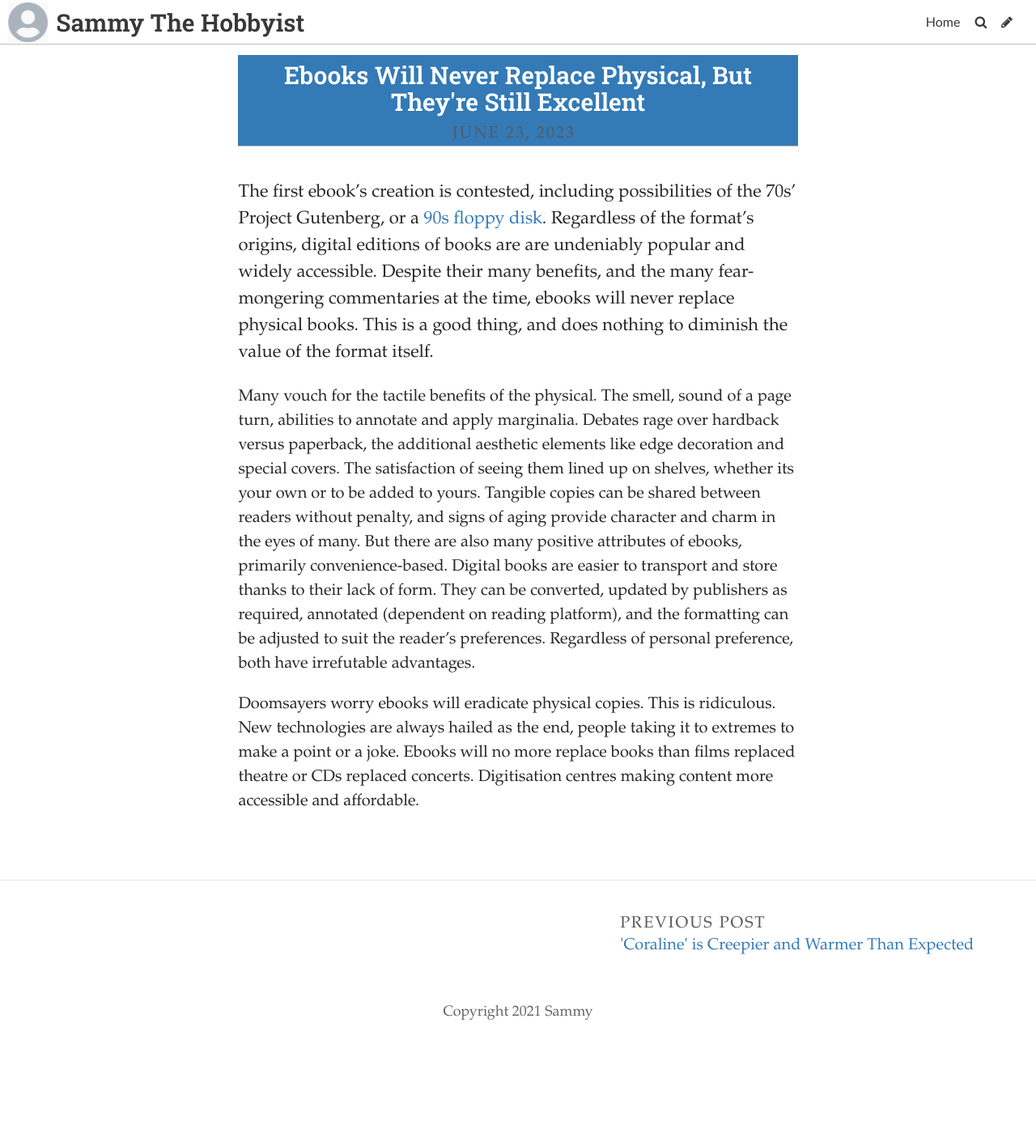
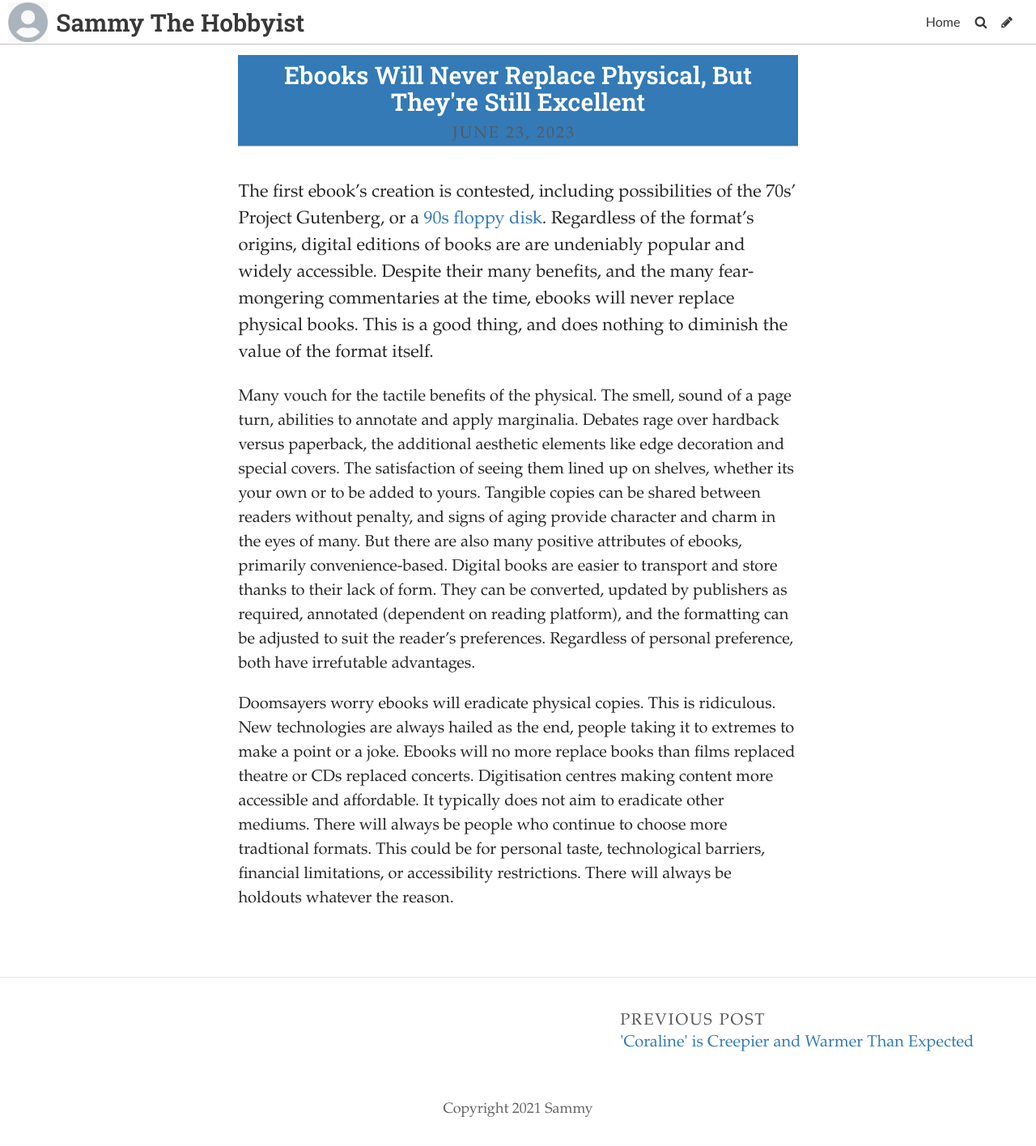
Before and after one commit to SammySpinsAYarn/Blog, a Jekyll site: the page built from _posts/2023-06-22-need-to-think-fast.md, in a window 1280 px wide. Shown: the whole page at 81% size. Built offline with Jekyll 4.4.1, drawn with Linux system fonts in a browser that asks for light colours; some web fonts are replaced; before the commit the page ends 1296 px from its top, so only the background shows below that.

Commit message:
Update Post “2023-06-22-need-to-think-fast”

```diff
--- a/_posts/2023-06-22-need-to-think-fast.md
+++ b/_posts/2023-06-22-need-to-think-fast.md
@@ -9,4 +9,4 @@
 
 Many vouch for the tactile benefits of the physical. The smell, sound of a page turn, abilities to annotate and apply marginalia. Debates rage over hardback versus paperback, the additional aesthetic elements like edge decoration and special covers. The satisfaction of seeing them lined up on shelves, whether its your own or to be added to yours. Tangible copies can be shared between readers without penalty, and signs of aging provide character and charm in the eyes of many. But there are also many positive attributes of ebooks, primarily convenience-based. Digital books are easier to transport and store thanks to their lack of form. They can be converted, updated by publishers as required, annotated (dependent on reading platform), and the formatting can be adjusted to suit the reader's preferences. Regardless of personal preference, both have irrefutable advantages.
 
-D﻿oomsayers worry ebooks will eradicate physical copies. This is ridiculous. New technologies are always hailed as the end, people taking it to extremes to make a point or a joke. Ebooks will no more replace books than films replaced theatre or CDs replaced concerts. Digitisation centres making content more accessible and affordable.
+D﻿oomsayers worry ebooks will eradicate physical copies. This is ridiculous. New technologies are always hailed as the end, people taking it to extremes to make a point or a joke. Ebooks will no more replace books than films replaced theatre or CDs replaced concerts. Digitisation centres making content more accessible and affordable. It typically does not aim to eradicate other mediums. There will always be people who continue to choose more tradtional formats. This could be for personal taste, technological barriers, financial limitations, or accessibility restrictions. There will always be holdouts whatever the reason.
```
